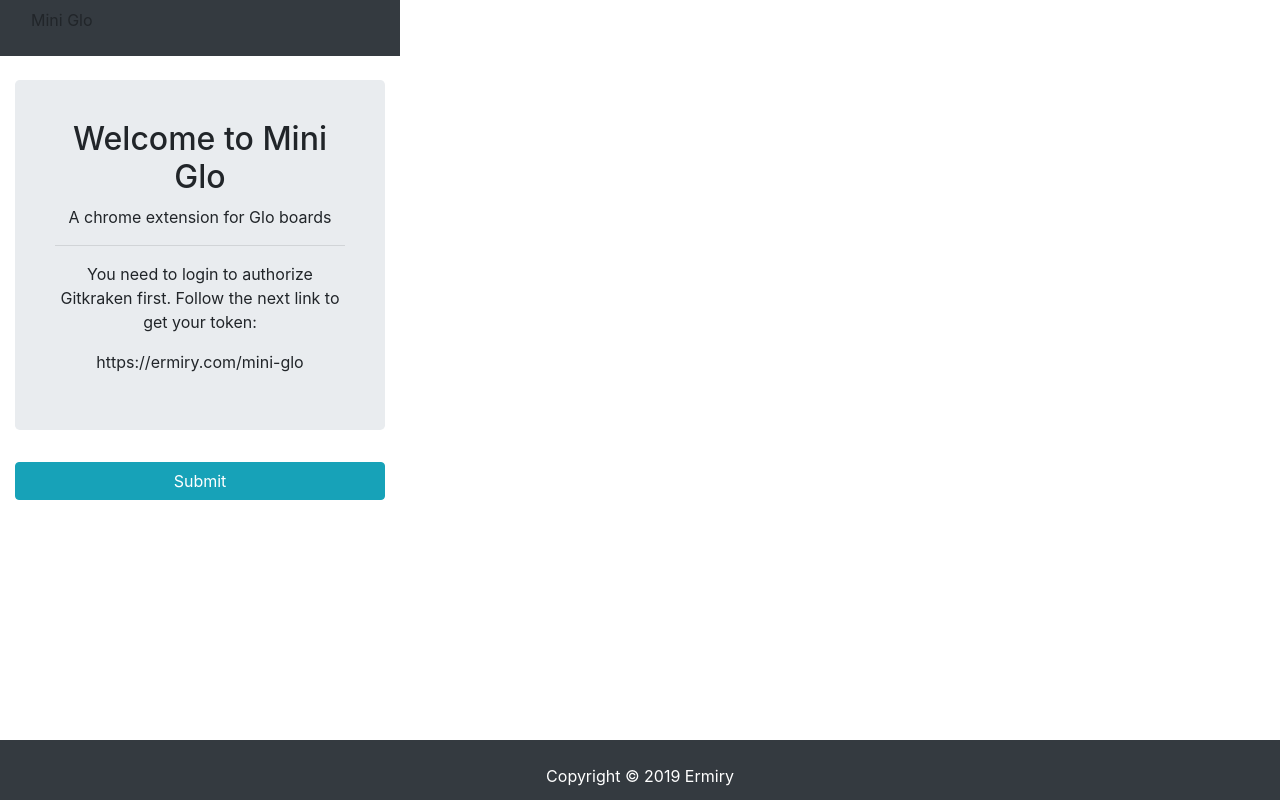
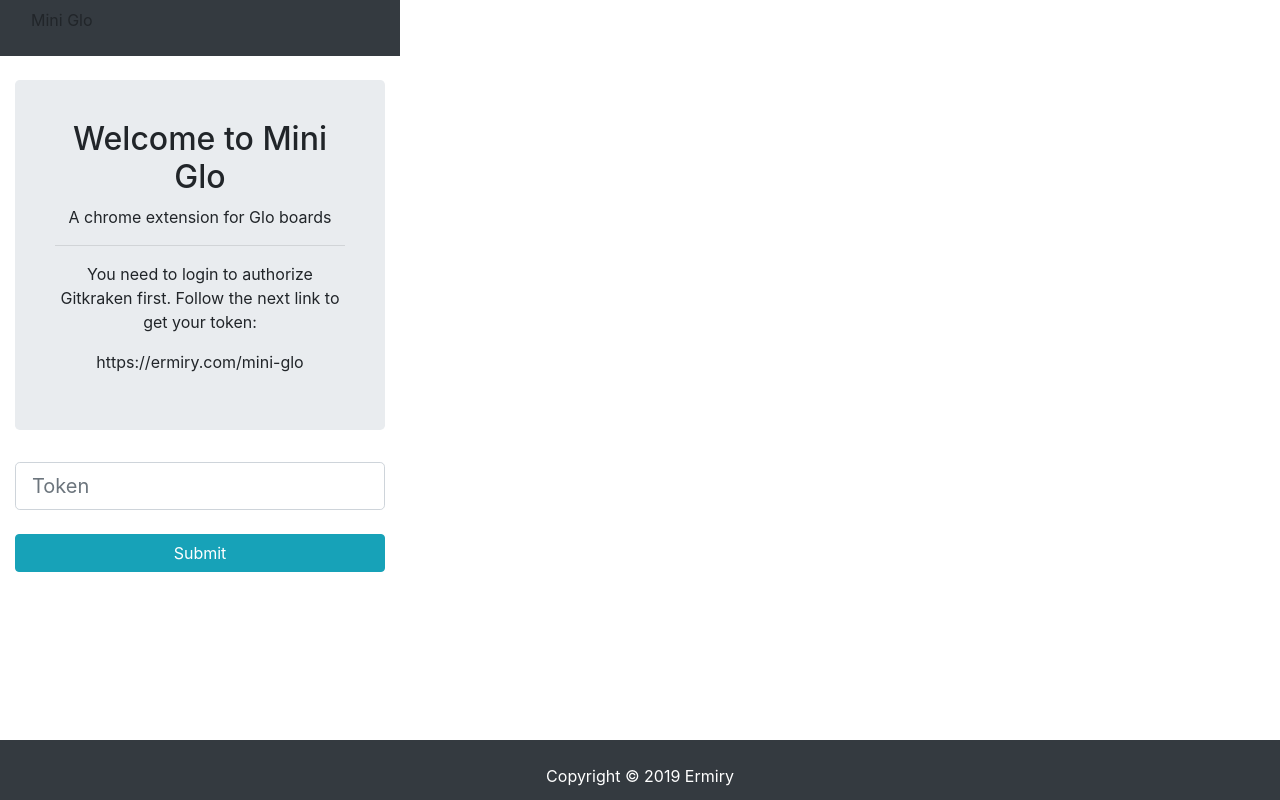
Before and after one commit to ermiry/Mini-Glo, a React (Create React App) app in the folder extension/: page / in a window 1280 px wide. Built offline with nearby package versions, Linux system fonts and the light colour scheme.

Commit message:
Correctly setting the token
We can now try to use it to make requests.

```diff
--- a/extension/src/actions/authActions.js
+++ b/extension/src/actions/authActions.js
@@ -1,9 +1,9 @@
 import axios from 'axios';
 import { SET_TOKEN } from './types';
 
-export const authorize = () => dispatch => {
+export const authorize = (token) => dispatch => {
 
-	localStorage.setItem ('token', 'test');
+	localStorage.setItem ('token', token);
 	dispatch (setToken ());
 
 };
--- /dev/null
+++ b/extension/src/components/common/TextField.js
@@ -0,0 +1,50 @@
+import React from 'react';
+import classnames from 'classnames';
+import PropTypes from 'prop-types';
+
+const TextField = ({
+	name,
+	placeholder,
+	value,
+	label,
+	error,
+	info,
+	type,
+	onChange,
+	disabled
+	}) => {
+		return (
+			<div className="form-group">
+			<input
+				type={type}
+				className={classnames('form-control form-control-lg', {
+				'is-invalid': error
+				})}
+				placeholder={placeholder}
+				name={name}
+				value={value}
+				onChange={onChange}
+				disabled={disabled}
+			/>
+			{info && <small className="form-text text-muted">{info}</small>}
+			{error && <div className="invalid-feedback">{error}</div>}
+			</div>
+		);
+};
+
+TextField.propTypes = {
+	name: PropTypes.string.isRequired,
+	placeholder: PropTypes.string,
+	value: PropTypes.string.isRequired,
+	info: PropTypes.string,
+	error: PropTypes.string,
+	type: PropTypes.string.isRequired,
+	onChange: PropTypes.func.isRequired,
+	disabled: PropTypes.string
+};
+
+TextField.defaultProps = {
+  	type: 'text'
+};
+
+export default TextField;
--- a/extension/src/components/layout/Main.js
+++ b/extension/src/components/layout/Main.js
@@ -8,24 +8,41 @@
 
 // my componets
 import Register from '../auth/Register';
+import TextField from '../common/TextField';
 
 class Main extends Component {
 
-    constructor () { super (); }
+    constructor () {
+        super ();
+        this.state = {
+            token: '',
+            errors: {}
+        };
+    }
+
+    onChange = e => { this.setState ({ [e.target.name]: e.target.value }); }
 
     onSubmit = e => {
         e.preventDefault();
-        this.props.authorize ();
+        this.props.authorize (this.state.token);
     }
 
     render() {
+        let { errors } = this.state;
+
         let content;
         if (!this.props.auth.isAuthenticated) {
             content = (
                 <div>
-                    <form onSubmit={this.onSubmit}>
+                    <form onSubmit={ this.onSubmit }>
                         <Register />
-                            {/* <button onClick={ this.submitToken }>Submit token</button> */}
+                        <TextField
+                            placeholder="Token"
+                            name="token"
+                            value={ this.state.token }
+                            onChange={ this.onChange }
+                            error={ errors.token }
+                        />
                         <input type="submit" className="btn btn-info btn-block mt-4" />
                     </form>
                 </div>
```
